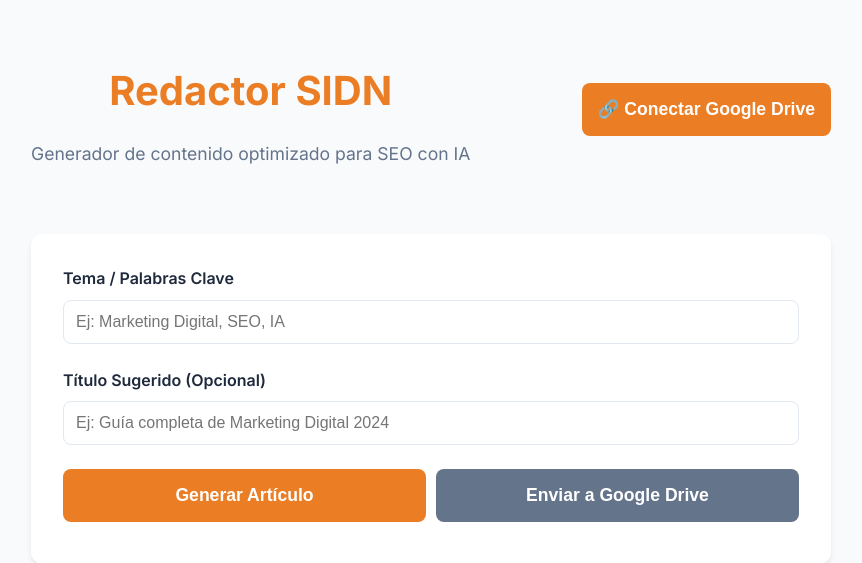
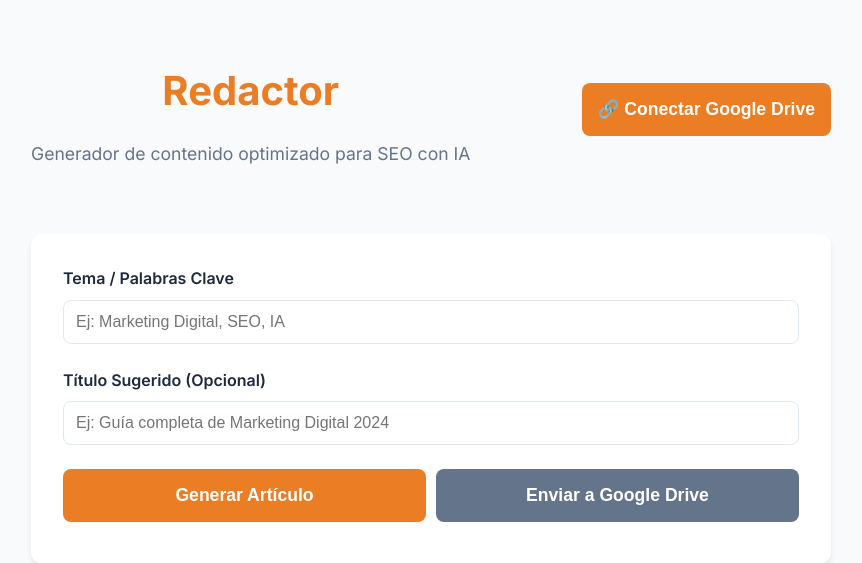
Before and after one commit to franciscovaleromartin/redactor, a Flask app: page / in a window 1280 px wide. Shown: the top 563 px of the page, without its empty margins (209-1071 px from the left). Run offline with Flask 3, Linux system fonts and the light colour scheme; some libraries are stand-ins or nearby versions.

Commit message:
Elimina todas las referencias a SIDN del código
- Cambia "Redactor SIDN" a "Redactor" en README.md
- Elimina referencias a archivos SIDN en .gitignore
- Actualiza nombre del servicio en render.yaml
- Actualiza título y encabezado en templates/index.html

```diff
--- a/render.yaml
+++ b/render.yaml
@@ -1,6 +1,6 @@
 services:
   - type: web
-    name: redactor-sidn
+    name: redactor
     env: python
     buildCommand: pip install -r requirements.txt
     startCommand: python app.py
--- a/templates/index.html
+++ b/templates/index.html
@@ -4,7 +4,7 @@
 <head>
     <meta charset="UTF-8">
     <meta name="viewport" content="width=device-width, initial-scale=1.0">
-    <title>Redactor SIDN - Generador de Artículos SEO</title>
+    <title>Redactor - Generador de Artículos SEO</title>
     <link rel="stylesheet" href="{{ url_for('static', filename='style.css') }}">
     <link href="https://fonts.googleapis.com/css2?family=Inter:wght@300;400;600;700&display=swap" rel="stylesheet">
 </head>
@@ -14,7 +14,7 @@
         <header>
             <div style="display: flex; justify-content: space-between; align-items: center;">
                 <div>
-                    <h1>Redactor SIDN</h1>
+                    <h1>Redactor</h1>
                     <p>Generador de contenido optimizado para SEO con IA</p>
                 </div>
                 <div id="driveConnectionStatus" style="text-align: right;">
```
Also changed, not shown: README.md, 1 other file.
